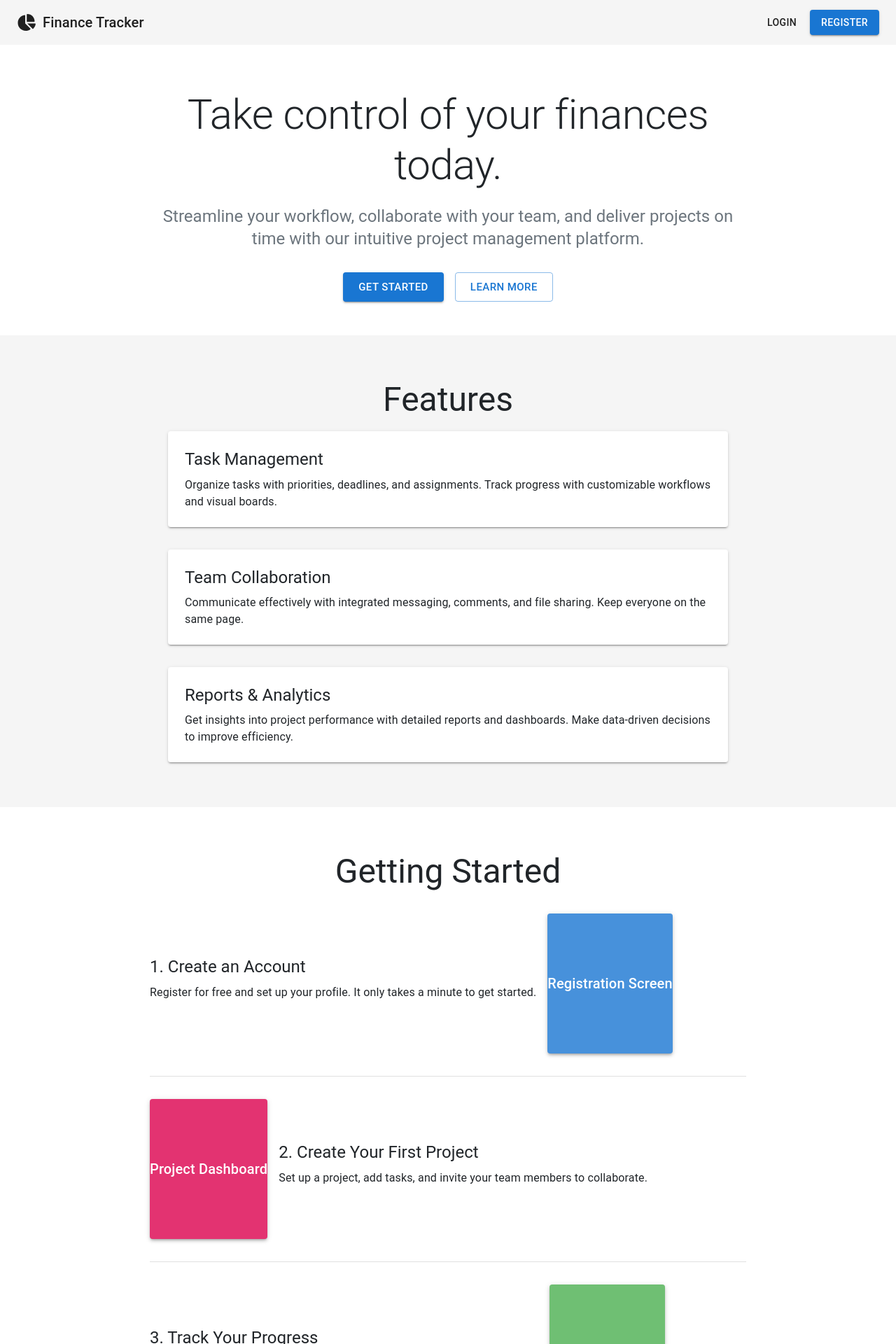
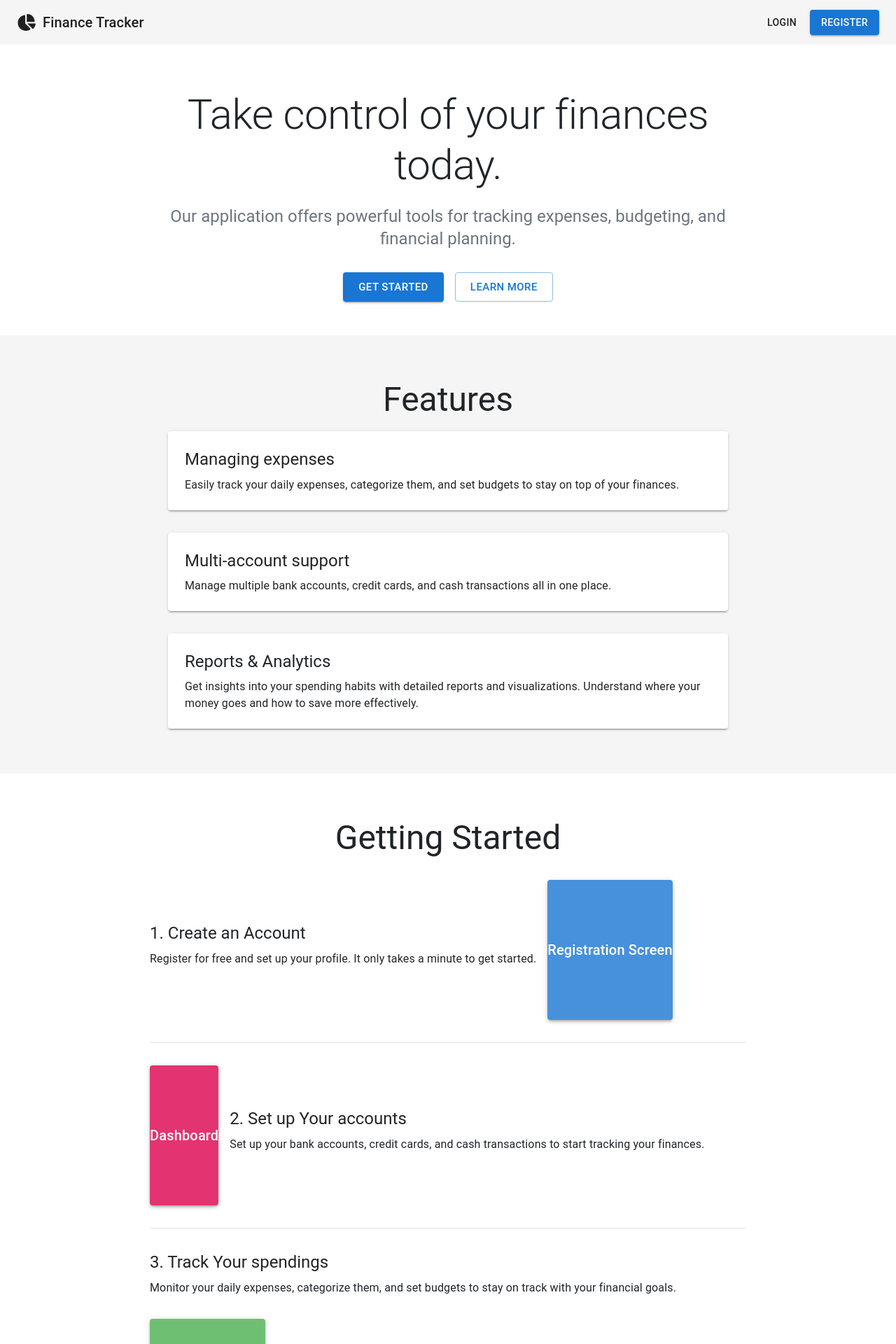
Before and after one commit to Arwers/ZTPAI, a React (Vite) app in the folder frontend/: page / in a window 1280 px wide. Shown: the top 1920 px of the page at 70% size. Built offline with nearby package versions, Linux system fonts and the light colour scheme; no server answers; some icons are missing.

Commit message:
refactor(landing): fill up landing page with informations

```diff
--- a/frontend/src/pages/LandingPage.tsx
+++ b/frontend/src/pages/LandingPage.tsx
@@ -126,8 +126,7 @@ const LandingPage: React.FC = () => {
             Take control of your finances today.
           </Typography>
           <Typography variant="h5" align="center" color="text.secondary" paragraph>
-            Streamline your workflow, collaborate with your team, and deliver projects on time
-            with our intuitive project management platform.
+            Our application offers powerful tools for tracking expenses, budgeting, and financial planning.
           </Typography>
           <Box sx={{ mt: 4, display: 'flex', justifyContent: 'center', gap: 2 }}>
             <Button
@@ -180,11 +179,10 @@ const LandingPage: React.FC = () => {
               }}
             >
               <Typography variant="h5" gutterBottom>
-                Task Management
+                Managing expenses
               </Typography>
               <Typography>
-                Organize tasks with priorities, deadlines, and assignments. Track progress
-                with customizable workflows and visual boards.
+                Easily track your daily expenses, categorize them, and set budgets to stay on top of your finances.
               </Typography>
             </Paper>
 
@@ -198,11 +196,10 @@ const LandingPage: React.FC = () => {
               }}
             >
               <Typography variant="h5" gutterBottom>
-                Team Collaboration
+                Multi-account support
               </Typography>
               <Typography>
-                Communicate effectively with integrated messaging, comments, and file sharing.
-                Keep everyone on the same page.
+                Manage multiple bank accounts, credit cards, and cash transactions all in one place.
               </Typography>
             </Paper>
 
@@ -219,8 +216,8 @@ const LandingPage: React.FC = () => {
                 Reports & Analytics
               </Typography>
               <Typography>
-                Get insights into project performance with detailed reports and dashboards.
-                Make data-driven decisions to improve efficiency.
+                Get insights into your spending habits with detailed reports and visualizations.
+                Understand where your money goes and how to save more effectively.
               </Typography>
             </Paper>
           </Box>
@@ -282,16 +279,16 @@ const LandingPage: React.FC = () => {
                   }}
                 >
                   <Typography variant="h6" color="secondary.contrastText">
-                    Project Dashboard
+                    Dashboard
                   </Typography>
                 </Paper>
               </Grid>
               <Grid item xs={12} md={6}>
                 <Typography variant="h5" gutterBottom>
-                  2. Create Your First Project
+                  2. Set up Your accounts
                 </Typography>
                 <Typography paragraph>
-                  Set up a project, add tasks, and invite your team members to collaborate.
+                  Set up your bank accounts, credit cards, and cash transactions to start tracking your finances.
                 </Typography>
               </Grid>
             </Grid>
@@ -301,10 +298,10 @@ const LandingPage: React.FC = () => {
             <Grid container spacing={2} alignItems="center">
               <Grid item xs={12} md={6}>
                 <Typography variant="h5" gutterBottom>
-                  3. Track Your Progress
+                  3. Track Your spendings
                 </Typography>
                 <Typography paragraph>
-                  Monitor project progress, update task statuses, and stay on top of deadlines.
+                  Monitor your daily expenses, categorize them, and set budgets to stay on track with your financial goals.
                 </Typography>
               </Grid>
               <Grid item xs={12} md={6}>
@@ -381,7 +378,7 @@ const LandingPage: React.FC = () => {
                 About Us
               </Typography>
               <Typography variant="body2" color="text.secondary">
-                We're a passionate team dedicated to building tools that help people work smarter and more efficiently.
+                ZTPAI project for Cracow UoT
               </Typography>
             </Grid>
             <Grid item xs={12} md={4}>
@@ -389,13 +386,13 @@ const LandingPage: React.FC = () => {
                 Contact Us
               </Typography>
               <Typography variant="body2" color="text.secondary" paragraph>
-                Email: support@projectmanager.com
+                Email: mock@email.com
               </Typography>
               <Typography variant="body2" color="text.secondary" paragraph>
-                Phone: +1 (555) 123-4567
+                Phone: +48 123 123 123
               </Typography>
               <Typography variant="body2" color="text.secondary">
-                Address: 123 Project St, Techville, CA 94043
+                Address: Cracow, Poland
               </Typography>
             </Grid>
             <Grid item xs={12} md={4}>
@@ -415,7 +412,7 @@ const LandingPage: React.FC = () => {
           </Grid>
           <Box mt={4} pt={2} borderTop={1} borderColor="divider">
             <Typography variant="body2" color="text.secondary" align="center">
-              © {new Date().getFullYear()} Project Manager. All rights reserved.
+              © {new Date().getFullYear()} Finance Tracker. All rights reserved.
             </Typography>
           </Box>
         </Container>
```
